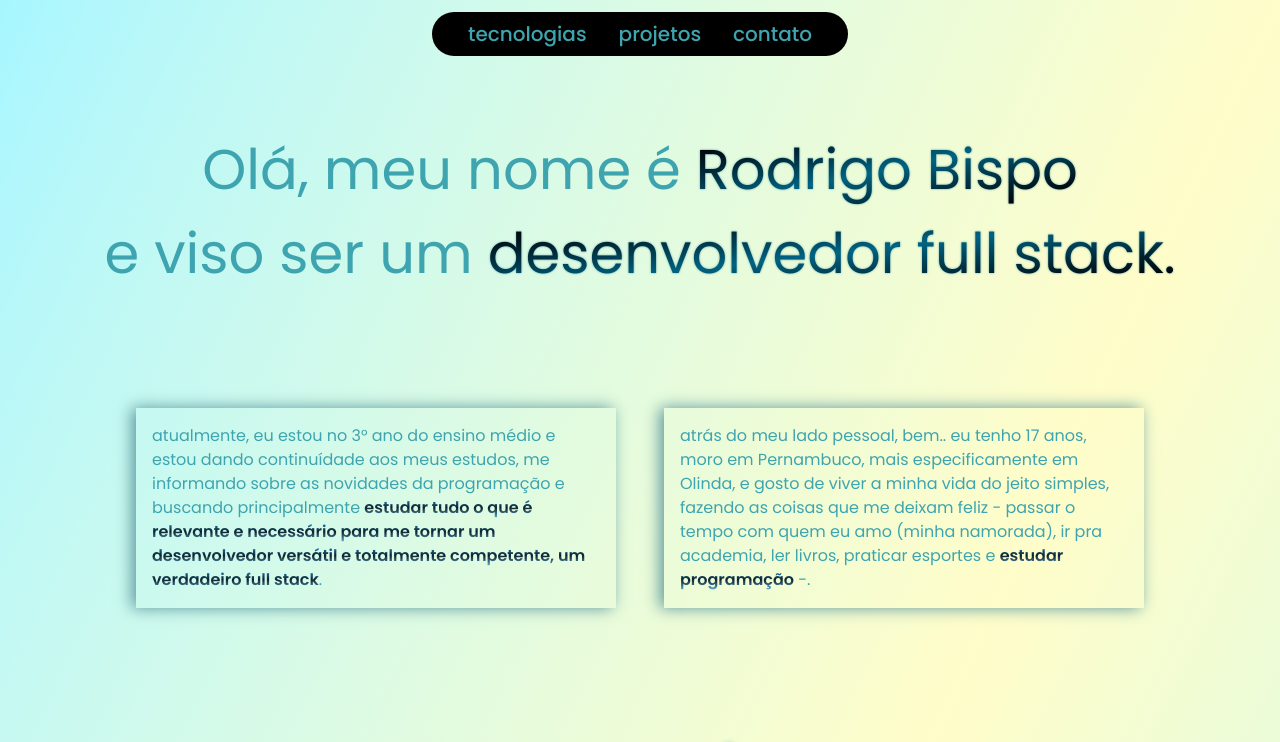
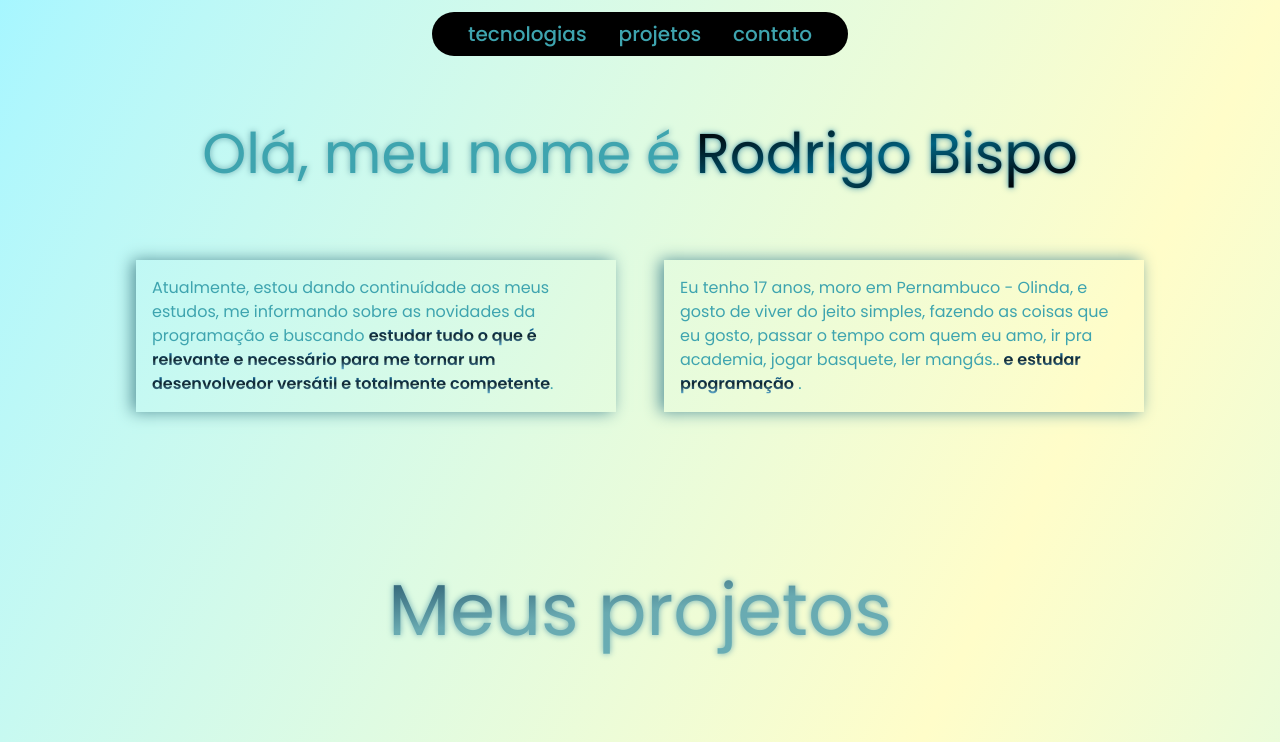
Before and after one commit to rodrigog10/portfolio, a Next.js app: page / in a window 1280 px wide. Shown: the top 742 px of the page. Built offline with nearby package versions, Linux system fonts and the light colour scheme.

Commit message:
atualização descritiva

```diff
--- a/src/app/components/header.tsx
+++ b/src/app/components/header.tsx
@@ -2,19 +2,16 @@ import PageOpacity from "./pageopacity";
 
 export default function Header() {
   return (
-    <div className="my-[2rem] ">
+    <div className="my-[4rem] ">
       <div className="flex flex-col">
         <PageOpacity>
-          <div className="my-[6rem] mx-auto flex justify-center text-center text-[#3ea4af] font-[400]">
+          <div className="my-[3rem] mx-auto flex justify-center text-center text-[#3ea4af] font-[400] drop-shadow-[0_0_3px_#69aab1]">
             <h1 className="titulo text-[3.5rem] font-poppins">
               Olá, meu nome é{" "}
               <span className="text-transparent bg-clip-text bg-gradient-to-tl from-[black] via-[#006381] to-[#000000] drop-shadow-[0_0_0.05rem_#69aab1]">
                 Rodrigo Bispo <br />
               </span>
-              e viso ser um{" "}
-              <span className="text-transparent bg-clip-text bg-gradient-to-tl from-black via-[#006381] to-[#000000] drop-shadow-[0_0_0.05rem_#69aab1]">
-                desenvolvedor full stack. <br />
-              </span>
+
             </h1>
           </div>
         </PageOpacity>
@@ -25,13 +22,12 @@ export default function Header() {
               className="paragrafo  my-[1rem]  shadow-[-4px_0_15px_#5b979d]
             p-4  max-w-[30rem] w-fit font-poppins font-[400]  text-[1rem] "
             >
-              atualmente, eu estou no 3° ano do ensino médio e estou dando
+              Atualmente, estou dando
               continuídade aos meus estudos, me informando sobre as novidades da
-              programação e buscando principalmente{" "}
+              programação e buscando{" "}
               <span className="text-transparent bg-clip-text bg-gradient-to-b from-[#00aeff] via-[#0f222b] font-[600] to-[#68c0e9] ">
                 estudar tudo o que é relevante e necessário para me tornar um
-                desenvolvedor versátil e totalmente competente, um verdadeiro
-                full stack
+                desenvolvedor versátil e totalmente competente
               </span>
               .
             </h3>
@@ -41,16 +37,14 @@ export default function Header() {
               className=" paragrafo my-[1rem]  shadow-[-4px_0_15px_#5b979d]
             p-4  max-w-[30rem] font-poppins w-fit font-[400]  text-[1rem]"
             >
-              atrás do meu lado pessoal, bem.. eu tenho 17 anos, moro em
-              Pernambuco, mais especificamente em Olinda, e gosto de viver a
-              minha vida do jeito simples, fazendo as coisas que me deixam feliz
-              - passar o tempo com quem eu amo {"(minha namorada)"}, ir pra
-              academia, ler livros, praticar esportes e{" "}
+              Eu tenho 17 anos, moro em
+              Pernambuco - Olinda, e gosto de viver do jeito simples, fazendo as
+              coisas que eu gosto, passar o tempo com quem eu amo, ir pra academia, jogar basquete, ler mangás.. {" "}
               <span className="text-transparent bg-clip-text bg-gradient-to-b from-[#00aeff] via-[#0f222b] font-[600] to-[#68c0e9] ">
                 {" "}
-                estudar programação
+                e estudar programação
               </span>{" "}
-              -.
+              .
             </h3>
           </PageOpacity>
         </div>
--- a/src/app/components/projects.tsx
+++ b/src/app/components/projects.tsx
@@ -27,6 +27,11 @@ export default function Projects() {
             <p className="font-poppins text-black/50 text-xl sm:text-2xl my-4 sm:my-[2rem]">
               Simples landing page de <br />
               uma cafeteria fictícia.
+            </p>
+            <p className="font-poppins text-black/50 text-[20px] my-4 sm:my-[2rem]">
+            - Design compacto e moderno; <br />
+            - Responsivo para dispositivos móveis; <br />
+            - Animações suaves para melhor experiência do usuário.
             </p>
             <HoverGrow>
               <a
```
